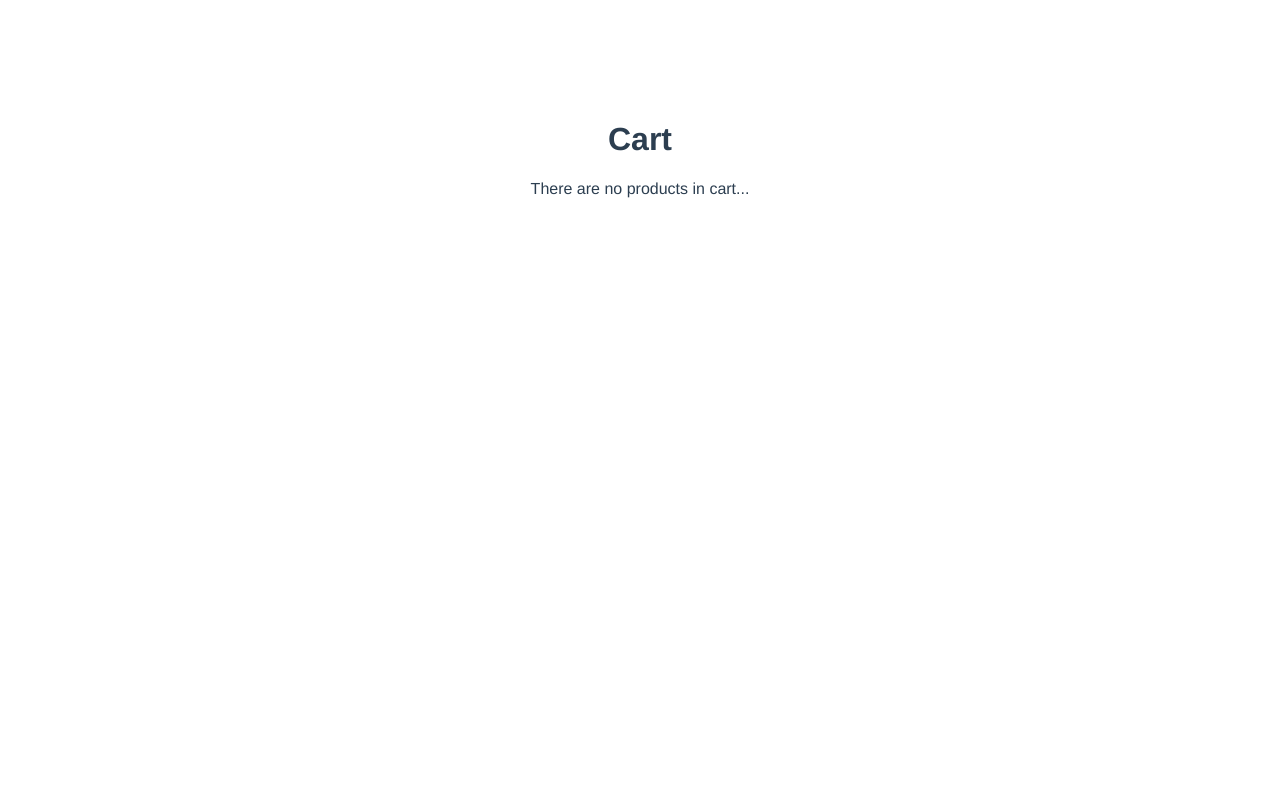
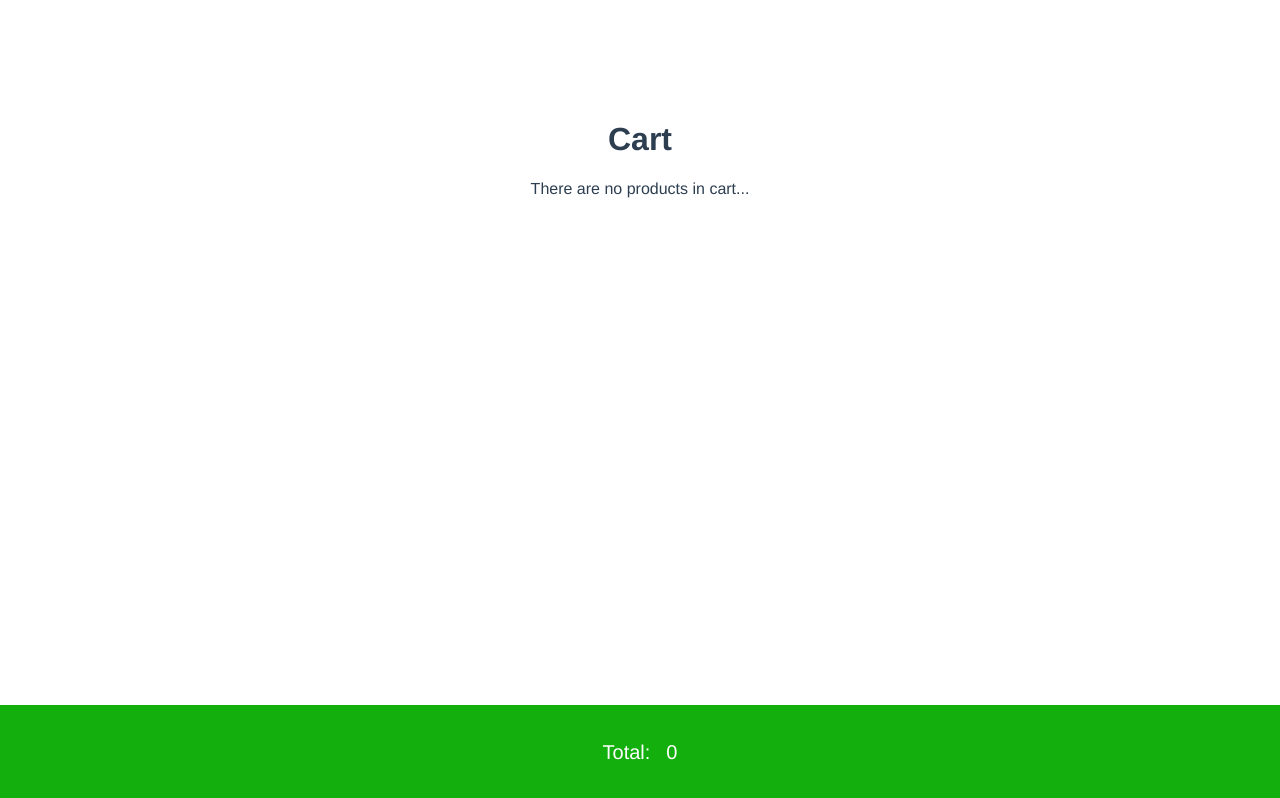
Before and after one commit to Slabodich/mobshop, a Vue app: page /cart in a window 1280 px wide. Built offline with nearby package versions, Linux system fonts and the light colour scheme.

Commit message:
upgrade cart

```diff
--- a/src/assets/styles/styles.scss
+++ b/src/assets/styles/styles.scss
@@ -1 +1,10 @@
 @import "variables";
+
+.btn{
+  padding: $padding $padding*2;
+  background: $bg;
+  color: white;
+  border: 0;
+  border-radius: $radius;
+  cursor: pointer;
+}
--- a/src/assets/styles/variables.scss
+++ b/src/assets/styles/variables.scss
@@ -2,3 +2,4 @@ $padding: 8px;
 $margin: 8px;
 
 $radius: 4px;
+$bg: #13af0d;
--- a/src/components/v-cart-item.vue
+++ b/src/components/v-cart-item.vue
@@ -6,10 +6,16 @@
             <p class="v-cart-item__price">Price: {{cart_item_data.price}}</p>
             <p class="v-cart-item__article">{{cart_item_data.article}}</p>
         </div>
-        <div class="v-cart-item__quantity"> Qty: {{cart_item_data.quantity}}</div>
+        <div class="v-cart-item__quantity">
+            <p>Qty:</p>
+            <span>
+                <span class="v-cart-item__quantity-btn" @click="decrementItem">-</span>
+                {{cart_item_data.quantity}}
+                <span class="v-cart-item__quantity-btn" @click="incrementItem">+</span>
+            </span>
+        </div>
         <button
                 class="v-cart-item__delete_from_cart_btn btn"  @click="deleteFromCart">
-
             Delete
         </button>
     </div>
@@ -26,14 +32,18 @@
                 }
             }
         },
-        mounted(){
-            const cartItemData = this.cart_item_data;
-            cartItemData.quantity = 1;
-        },
+
         methods: {
+
+            decrementItem(){
+                this.$emit('decrement')
+            },
+            incrementItem(){
+                this.$emit('increment')
+            },
             deleteFromCart(){
                 this.$emit('deleteFromCart')
-            }
+            },
         }
     }
 </script>
@@ -51,5 +61,8 @@
         &__image{
             max-height: 100px;
         }
+        &__quantity-btn{
+            cursor: pointer;
+        }
     }
 </style>
--- a/src/components/v-cart.vue
+++ b/src/components/v-cart.vue
@@ -1,5 +1,5 @@
 <template>
-    <div class="v-cart"></div>
+    <div class="v-cart">
         <h1>Cart</h1>
         <p v-if="!CART.length">There are no products in cart... </p>
         <v-cart-item
@@ -7,7 +7,14 @@
                 :key="item.article"
                 :cart_item_data="item"
                 @deleteFromCart="deleteFromCart(index)"
+                @increment="increment(index)"
+                @decrement="decrement(index)"
         />
+        <div class="v-cart__total">
+            <p class="v-cart__total-name">Total:</p>
+            <p>{{cartTotalCost}}</p>
+        </div>
+    </div>
 </template>
 
 <script>
@@ -29,20 +36,57 @@
         },
         methods: {
             ...mapActions([
-                'DELETE_FROM_CART'
+                'DELETE_FROM_CART',
+                'INCREMENT_CART_ITEM',
+                'DECREMENT_CART_ITEM',
             ]),
             deleteFromCart(index) {
                 this.DELETE_FROM_CART(index)
+            },
+            increment(index){
+                this.INCREMENT_CART_ITEM(index)
+            },
+            decrement(index){
+                this.DECREMENT_CART_ITEM(index)
             }
         },
         computed:{
             ...mapGetters([
                 'CART'
-            ])
+            ]),
+            cartTotalCost(){
+                let result = []
+                if(this.CART.length){
+                    for (let item of this.CART){
+                        result.push(item.price * item.quantity)
+                    }
+                    result = result.reduce(function (sum, el){
+                        return sum+el
+                    })
+                    return result;
+                }else return 0
+            }
         }
     }
 </script>
 
-<style scoped>
-
+<style lang="scss">
+    .v-cart{
+        margin-bottom: 100px;
+        &__total{
+            position: fixed;
+            bottom: 0;
+            right: 0;
+            left: 0;
+            padding: $padding*2;
+            display: flex;
+            justify-content: center;
+            background: $bg;
+            color: #ffffff;
+            font-size: 20px;
+        }
+        &__total-name{
+            margin-right: $margin*2;
+        }
+    }
 </style>
--- a/src/components/v-catalog-item.vue
+++ b/src/components/v-catalog-item.vue
@@ -25,6 +25,10 @@
             addToCart(){
                 this.$emit('addToCart', this.product_data)
             }
+        },
+        mounted(){
+            const cartItemData = this.product_data;
+            cartItemData.quantity = 1;
         }
     }
 </script>
--- a/src/vuex/store.js
+++ b/src/vuex/store.js
@@ -28,8 +28,15 @@ let store = new Vuex.Store({
 
         },
         REMOVE_FROM_CART: (state, index) => {
-
             state.cart.splice(index, 1)
+        },
+        INCREMENT: (state, index) => {
+            state.cart[index].quantity++
+        },
+        DECREMENT: (state, index) => {
+            if (state.cart[index].quantity > 1){
+                state.cart[index].quantity--
+            }
         }
     },
     actions: {
@@ -50,6 +57,12 @@ let store = new Vuex.Store({
         },
         DELETE_FROM_CART(context, index) {
             context.commit('REMOVE_FROM_CART', index)
+        },
+        INCREMENT_CART_ITEM(context, index) {
+            context.commit('INCREMENT', index)
+        },
+        DECREMENT_CART_ITEM(context, index) {
+            context.commit('DECREMENT', index)
         }
     },
     getters:{
```
Lines whose indentation alone changed are shown as unchanged.
